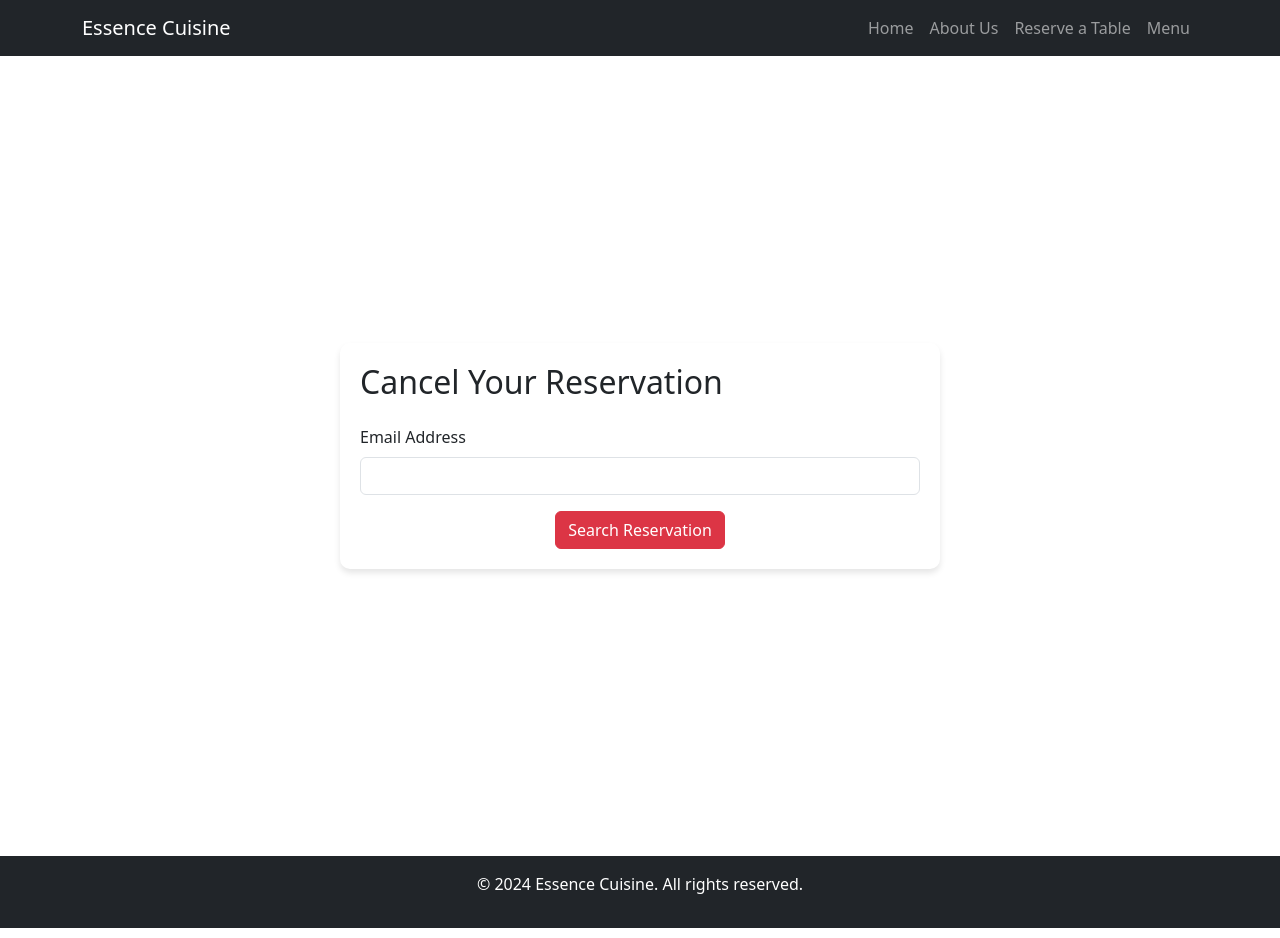
After one commit to jojoakh/essence-cuisine, a Django app: page /reservation/cancel/ in a window 1280 px wide. The commit adds this page. Run offline with Django 4.2, Linux system fonts and the light colour scheme.

Commit message:
Create cancel_reservation.html

```diff
--- /dev/null
+++ b/dine_essence/templates/dine_essence/cancel_reservation.html
@@ -0,0 +1,18 @@
+{% extends 'base.html' %}
+{% block content %}
+<div class="form-wrapper">
+    <div class="form-container">
+        <h2 class="mb-4">Cancel Your Reservation</h2>
+        <form method="post" action="{% url 'cancel_reservation' %}">
+            {% csrf_token %}
+            <div class="mb-3">
+                <label for="email" class="form-label">Email Address</label>
+                <input type="email" id="email" name="email" class="form-control" required>
+            </div>
+            <div class="d-flex justify-content-center">
+                <button type="submit" class="btn btn-danger">Search Reservation</button>
+            </div>
+        </form>
+    </div>
+</div>
+{% endblock %}
--- a/dine_essence/templates/dine_essence/index.html
+++ b/dine_essence/templates/dine_essence/index.html
@@ -9,6 +9,8 @@
         <h1 class="display-4 fw-bold">Welcome to Essence Cuisine</h1>
         <p class="fs-4">Where flavors meet sophistication</p>
         <a href="{% url 'make_reservation' %}" class="btn btn-warning btn-lg mt-3">Reserve a Table</a>
+        <a href="{% url 'cancel_reservation' %}" class="btn btn-warning btn-lg mt-3">Cancel Reservation</a>
+
 
     </div>
 </div>
--- a/dine_essence/urls.py
+++ b/dine_essence/urls.py
@@ -6,5 +6,6 @@ urlpatterns = [
     path('about/', views.about, name='about'),
     path('reservation/', views.make_reservation, name='make_reservation'),
     path('reservation/confirmation/<int:reservation_id>/', views.reservation_confirmation, name='reservation_confirmation'),
+     path('reservation/cancel/', views.cancel_reservation, name='cancel_reservation'),
     path('menu/', views.menu_view, name='menu'),
 ]
--- a/dine_essence/views.py
+++ b/dine_essence/views.py
@@ -1,11 +1,12 @@
 from django.shortcuts import render, redirect, get_object_or_404
+from django.core.validators import validate_email
+from django.core.exceptions import ValidationError
 from django.contrib import messages
 from django.http import HttpResponse
 from .forms import ReservationForm
 from .models import Reservation
 from .models import MenuItem
 from datetime import date
-
 
 
 # Create your views here.
@@ -41,6 +42,42 @@ def reservation_confirmation(request, reservation_id):
     reservation = get_object_or_404(Reservation, id=reservation_id)
     return render(request, 'dine_essence/confirmation.html', {'reservation': reservation})
 
+def cancel_reservation(request):
+    if request.method == 'POST':
+        email = request.POST.get('email')
+        confirm = request.POST.get('confirm', 'no')  # Check if this is a confirmation step
+
+        # Validate the email input
+        try:
+            validate_email(email)
+        except ValidationError:
+            messages.error(request, "Please enter a valid email address.")
+            return render(request, 'dine_essence/cancel_reservation.html')  # Re-render the form with an error
+
+        # Handle confirmation step
+        if confirm == 'yes':
+            try:
+                reservation = Reservation.objects.filter(email=email).first()
+                if reservation:
+                    reservation.delete()
+                    messages.success(request, "Your reservation has been successfully canceled.")
+                else:
+                    messages.error(request, "No reservations found for the provided email.")
+            except Exception as e:
+                messages.error(request, f"An unexpected error occurred: {str(e)}")
+            return redirect('index')
+
+        # Handle showing reservation details
+        reservation = Reservation.objects.filter(email=email).first()
+        if reservation:
+            return render(request, 'dine_essence/confirm_cancellation.html', {'reservation': reservation, 'email': email})
+        else:
+            messages.error(request, "No reservations found for the provided email.")
+            return redirect('cancel_reservation')  # Redirect back to the cancellation form
+
+    # Render the cancellation form on GET request
+    return render(request, 'dine_essence/cancel_reservation.html')
+
 
 def menu_view(request):
     categories = MenuItem.objects.values('category').distinct()
--- a/templates/base.html
+++ b/templates/base.html
@@ -48,6 +48,17 @@
         </div>
         {% endif %}
 
+        {% if messages %}
+        <div class="container mt-4">
+            {% for message in messages %}
+            <div class="alert {{ message.tags }} alert-dismissible fade show" role="alert">
+                {{ message }}
+                <button type="button" class="btn-close" data-bs-dismiss="alert" aria-label="Close"></button>
+            </div>
+            {% endfor %}
+        </div>
+        {% endif %}
+
         {% block content %}
         {% endblock %}
     </main>
```
Also changed, not shown: dine_essence/templates/dine_essence/confirm_cancellation.html (added, +24 -0 lines).
